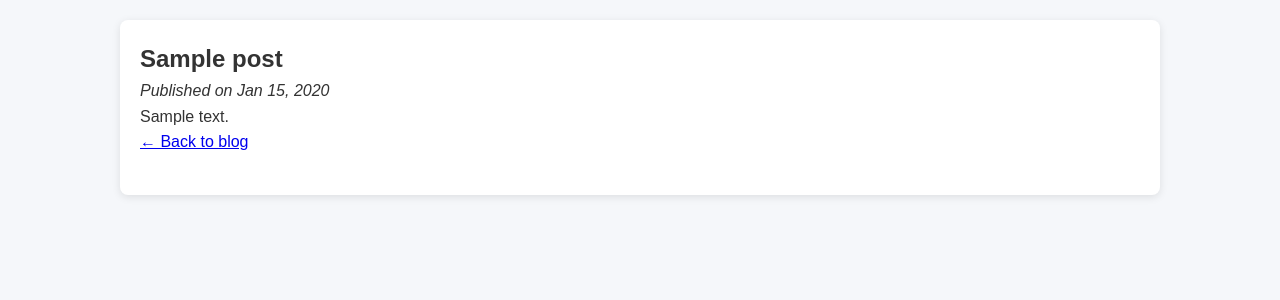
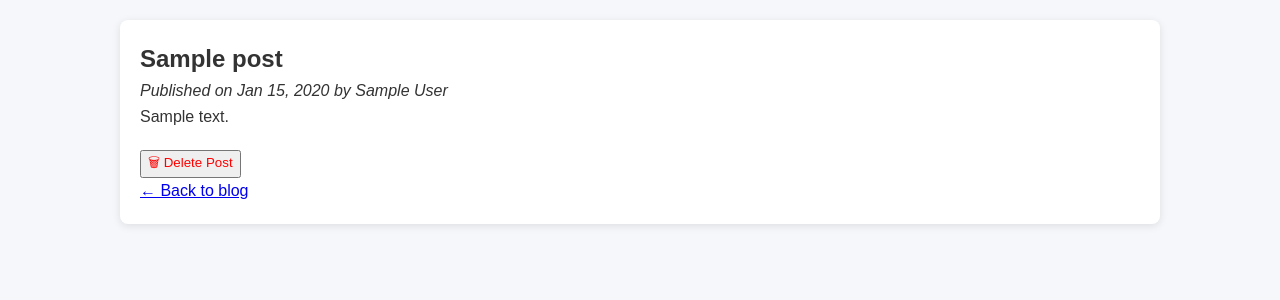
Before and after one commit to phungh67/devops-pet-projects, a Flask app: page /blog/1 in a window 1280 px wide. Shown: the part 86-386 px from the top of the page. Run offline with Flask 3, Linux system fonts and the light colour scheme; a user stored in the database is signed in; tables that the repository leaves empty hold one stand-in row (values such as "Sample post"); some libraries are stand-ins or nearby versions.

Commit message:
feat: admin-only post and favicon

```diff
--- a/flask-university-admission/app/routes/blog.py
+++ b/flask-university-admission/app/routes/blog.py
@@ -1,6 +1,8 @@
 # app/routes/blog.py
 
-from flask import Blueprint, render_template, jsonify
+from flask import Blueprint, render_template, jsonify, redirect, url_for, flash
+from flask_login import login_required, current_user
+from app.extenisions import db
 from app.models.blogpost import BlogPost
 
 blog_bp = Blueprint("blog", __name__, url_prefix="/blog")
@@ -36,3 +38,17 @@
 def view_post(post_id):
     post = BlogPost.query.get_or_404(post_id)
     return render_template("blog_post.html", post=post)
+
+# Admin only: deleted admin posts
+@blog_bp.route("/<int:post_id>/delete", methods=["POST"])
+@login_required
+def delete_post(post_id):
+    post = BlogPost.query.get_or_404(post_id)
+
+    if current_user.role != "admin":
+        flash("❌ Only admins can delete posts.", "danger")
+
+    db.session.delete(post)
+    db.session.commit()
+    flash("✅ Post deleted.", "success")
+    return redirect(url_for("blog.blog_list_view"))
--- a/flask-university-admission/app/templates/base.html
+++ b/flask-university-admission/app/templates/base.html
@@ -4,6 +4,10 @@
 <head>
     <meta charset="UTF-8">
     <title>{% block title %}Scholarship Tracker{% endblock %}</title>
+    <link rel="icon" type="image/x-icon" href="{{ url_for('static', filename='images/favicon.ico') }}">
+    <link rel="icon" sizes="16x16" href="{{ url_for('static', filename='images/favicon-16x16.png') }}">
+    <link rel="icon" sizes="32x32" href="{{ url_for('static', filename='images/favicon-32x32.png') }}">
+    <link rel="apple-touch-icon" sizes="180x180" href="{{ url_for('static', filename='images/apple-touch-icon.png') }}">
     <link rel="stylesheet" href="{{ url_for('static', filename='css/style.css') }}">
     {% block head %}{% endblock %}
 </head>
--- a/flask-university-admission/app/templates/blog_post.html
+++ b/flask-university-admission/app/templates/blog_post.html
@@ -1,12 +1,18 @@
 {% extends "base.html" %}
-
 {% block title %}{{ post.title }}{% endblock %}
 
 {% block content %}
   <article>
     <h1>{{ post.title }}</h1>
-    <p><em>Published on {{ post.created_at.strftime("%b %d, %Y") }}</em></p>
+    <p><em>Published on {{ post.created_at.strftime("%b %d, %Y") }} by {{ post.author.name }}</em></p>
     <div>{{ post.content|safe }}</div>
-    <a href="{{ url_for('blog.blog_list_view') }}">← Back to blog</a>
   </article>
+
+  {% if current_user.is_authenticated and current_user.role == "admin" %}
+    <form action="{{ url_for('blog.delete_post', post_id=post.id) }}" method="POST">
+      <button type="submit" style="color:red;">🗑 Delete Post</button>
+    </form>
+  {% endif %}
+
+  <a href="{{ url_for('blog.blog_list_view') }}">← Back to blog</a>
 {% endblock %}
--- a/flask-university-admission/seed.py
+++ b/flask-university-admission/seed.py
@@ -68,12 +68,14 @@ def seed():
             title="How to Apply for EU Scholarships",
             content="Step-by-step guide for EU-based scholarships.",
             author_id=admin.id,
+            post_type=2
         )
 
         b2 = BlogPost(
             title="Top 5 Universities in Germany",
             content="An overview of the best German universities for Masters.",
             author_id=admin.id,
+            post_type=1
         )
 
         db.session.add_all([b1, b2])
```
Also changed, not shown: flask-university-admission/app/models/blogpost.py (+7 -0 lines), flask-university-admission/migrations/versions/a09d3359d696_add_post_types_to_blog_posts.py (added, +32 -0 lines), flask-university-admission/app/static/images/apple-touch-icon.png (added), flask-university-admission/app/static/images/favicon-16x16.png (added), flask-university-admission/app/static/images/favicon-32x32.png (added), flask-university-admission/app/static/images/favicon.ico (added).
